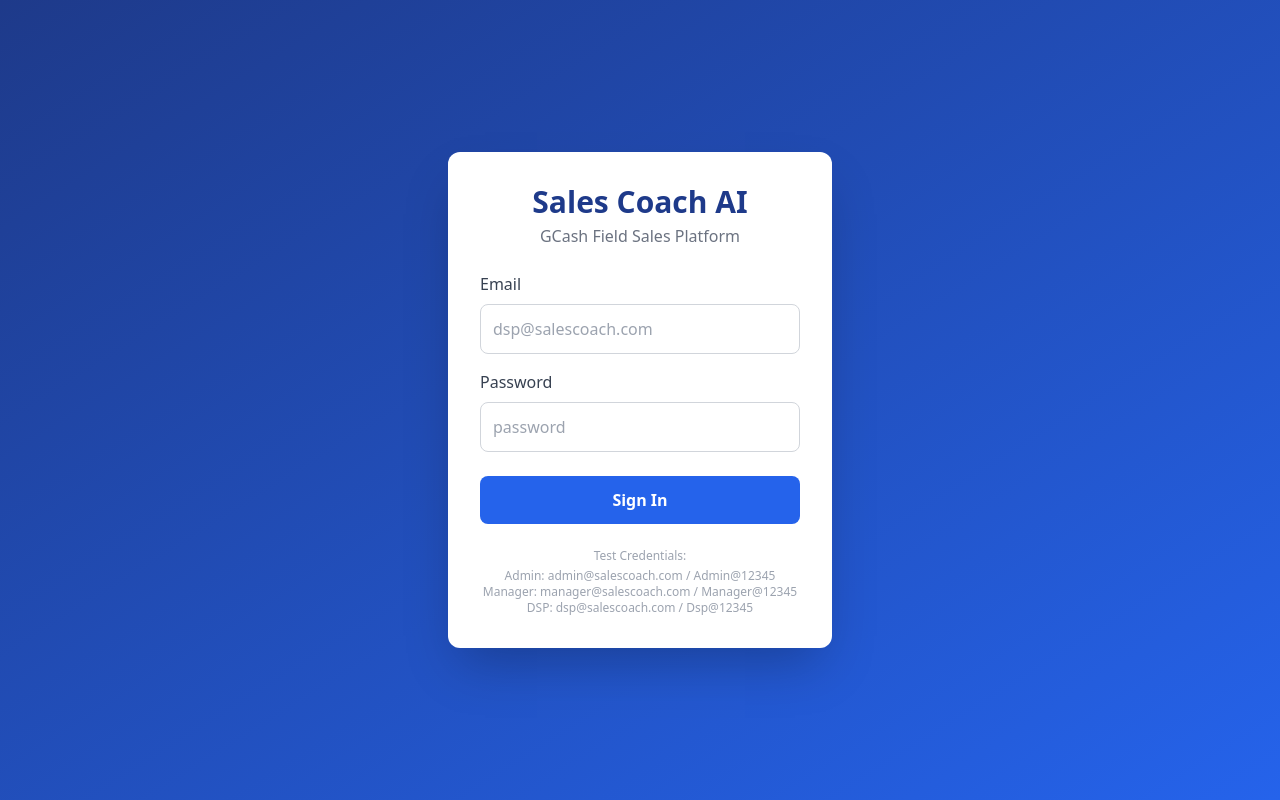
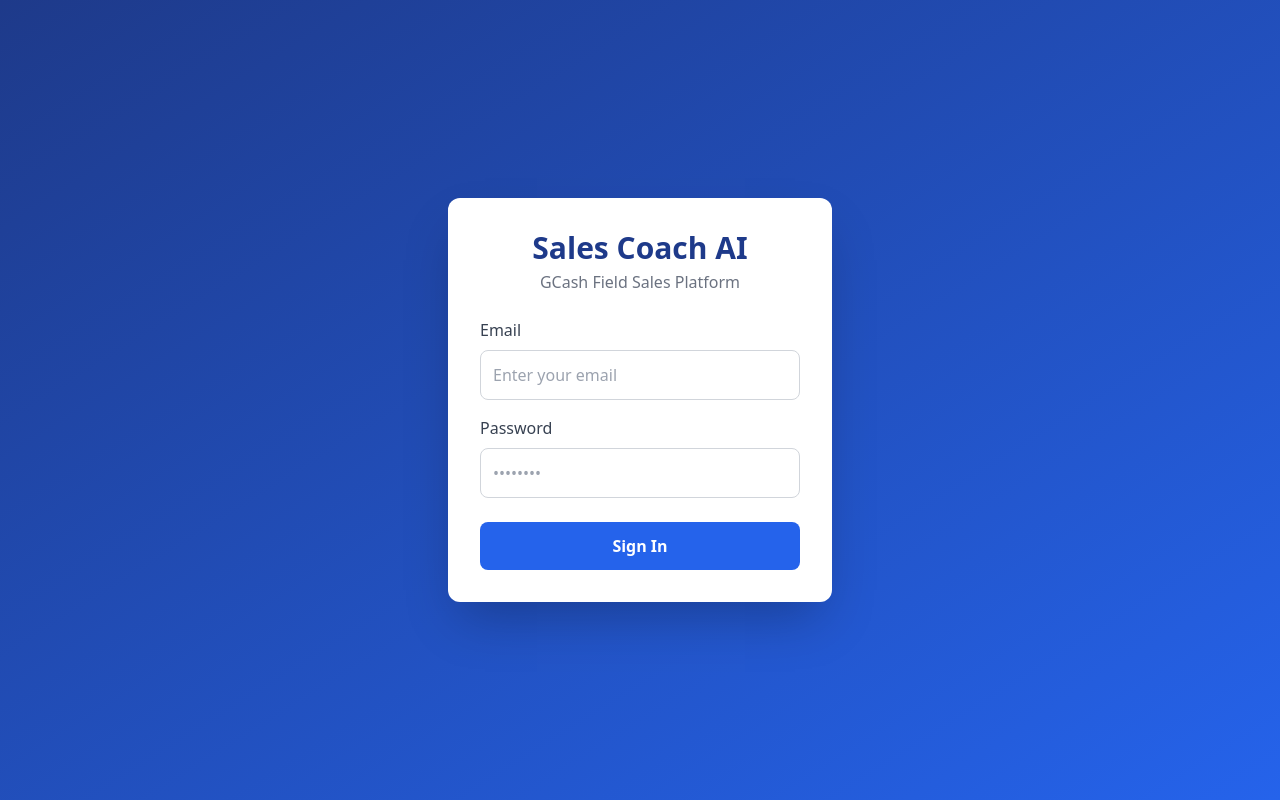
Before and after one commit to manishmcsa01-cmd/Sales_Coach_AI, a Python web app: template app/ui/templates/login.html in a window 1280 px wide. Run offline with Jinja, Linux system fonts and the light colour scheme; the template is opened without the code that fills it, so the values that code supplies are empty; some libraries are stand-ins or nearby versions.

Commit message:
fix: remove test credentials and cleanup placeholders from login page

```diff
--- a/app/ui/templates/login.html
+++ b/app/ui/templates/login.html
@@ -17,25 +17,18 @@
         <form id="loginForm">
             <div class="mb-4">
                 <label class="block text-gray-700 mb-2 font-medium">Email</label>
-                <input type="email" id="email" class="w-full p-3 border border-gray-300 rounded-lg focus:ring-2 focus:ring-blue-500 focus:outline-none" placeholder="dsp@salescoach.com" required>
-
+                <input type="email" id="email" class="w-full p-3 border border-gray-300 rounded-lg focus:ring-2 focus:ring-blue-500 focus:outline-none" placeholder="Enter your email" required>
             </div>
             <div class="mb-6">
                 <label class="block text-gray-700 mb-2 font-medium">Password</label>
-                <input type="password" id="password" class="w-full p-3 border border-gray-300 rounded-lg focus:ring-2 focus:ring-blue-500 focus:outline-none" placeholder="password" required>
+                <input type="password" id="password" class="w-full p-3 border border-gray-300 rounded-lg focus:ring-2 focus:ring-blue-500 focus:outline-none" placeholder="••••••••" required>
             </div>
             <button type="submit" id="loginBtn" class="w-full bg-blue-600 text-white p-3 rounded-lg font-semibold hover:bg-blue-700 transition">
                 Sign In
             </button>
         </form>
+    </div>
 
-        <div class="mt-6 text-xs text-gray-400 text-center">
-            <p class="font-medium mb-1">Test Credentials:</p>
-            <p>Admin: admin@salescoach.com / Admin@12345</p>
-            <p>Manager: manager@salescoach.com / Manager@12345</p>
-            <p>DSP: dsp@salescoach.com / Dsp@12345</p>
-        </div>
-    </div>
 
     <script>
         document.getElementById('loginForm').addEventListener('submit', async (e) => {
```
